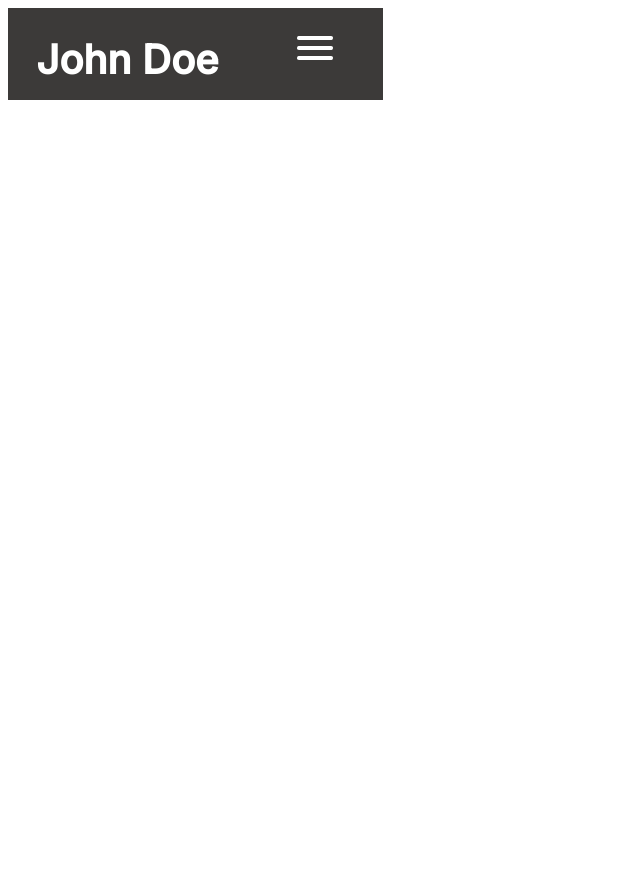
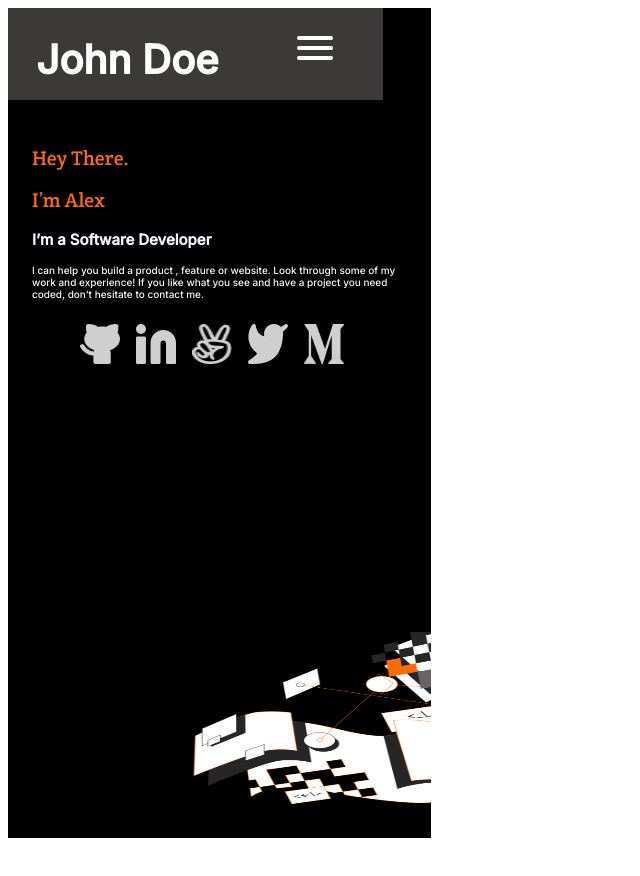
Before and after one commit to AbdusSattar-70/my-portfolio, a plain HTML site: page index.html in a window 1280 px wide. Shown: the whole page, without its empty margins (0-640 px from the left). Before the commit the page ends 800 px from the top, so only its background shows below. Drawn offline with Linux system fonts and the light colour scheme.

Commit message:
Add headline section

```diff
--- a/index.html
+++ b/index.html
@@ -26,6 +26,43 @@
 
   </header>
      <!-- header end -->
+        <main>
+
+      <!-- headline section start -->
+<section class="headline-container">
+
+  <div class="headline-text">
+
+      <h1>Hey There.</h1>
+      <h1>I’m Alex</h1>
+      <h3>I’m a Software Developer</h3>
+      <p>I can help you build a product , feature or website. Look through some of my work  and experience! If you like what you see and have a project you need coded,
+          don’t hesitate to contact me.</p>
+
+  </div>
+
+  <div class="social-media-logo">
+
+    <ul>
+      <li><a href=""><img src="media/icons/github.png" alt="gitHub icon"></a></li>
+      <li><a href=""><img src="media/icons/Linkedin icon.svg" alt="linkedin icon"></a></li>
+      <li><a href=""><img src="media/icons/angel list.png" alt="angel icon"></a></li>
+      <li><a href=""><img src="media/icons/twitter.svg" alt="twitter icon"></a></li>
+      <li><a href=""><img src="media/icons/medium.png" alt="medium icon"></a></li>
+    </ul>
+
+  </div>
+
+
+  <div class="headline-image">
+
+    <img src="media/images/Illustration-header.png" alt="">
+
+  </div>
+
+</section>
+<!-- headline section end -->
+ </main>
 
 </body>
 </html>
--- a/styles/style.css
+++ b/styles/style.css
@@ -20,6 +20,8 @@ body {
   background-color: #3c3a39;
 }
 
+/* headline style */
+
 header h1 {
   color: white;
 }
@@ -32,3 +34,51 @@ nav li {
 nav a {
   text-decoration: none;
 }
+
+.headline-container {
+  display: flex;
+  flex-direction: column;
+  align-items: flex-start;
+  padding: 120px 24px;
+  width: 375px;
+  height: 590px;
+  background-color: black;
+}
+
+.social-media-logo ul {
+  display: flex;
+  flex-direction: row;
+  align-items: center;
+  width: 200px;
+  height: 40px;
+}
+
+.social-media-logo img {
+  height: 40px;
+  width: 40px;
+  padding: 8px;
+}
+
+.headline-text h1 {
+  font-family: 'Crete Round', serif;
+  font-style: normal;
+  font-weight: 400;
+  font-size: 20px;
+  color: #ff6b00;
+}
+
+.headline-text h3 {
+  color: aliceblue;
+  font-size: 15px;
+}
+
+.headline-text p {
+  color: rgb(250, 245, 245);
+  font-size: 10px;
+}
+
+.headline-image img {
+  width: 300px;
+  height: 200px;
+  margin: 250px 99px;
+}
```
